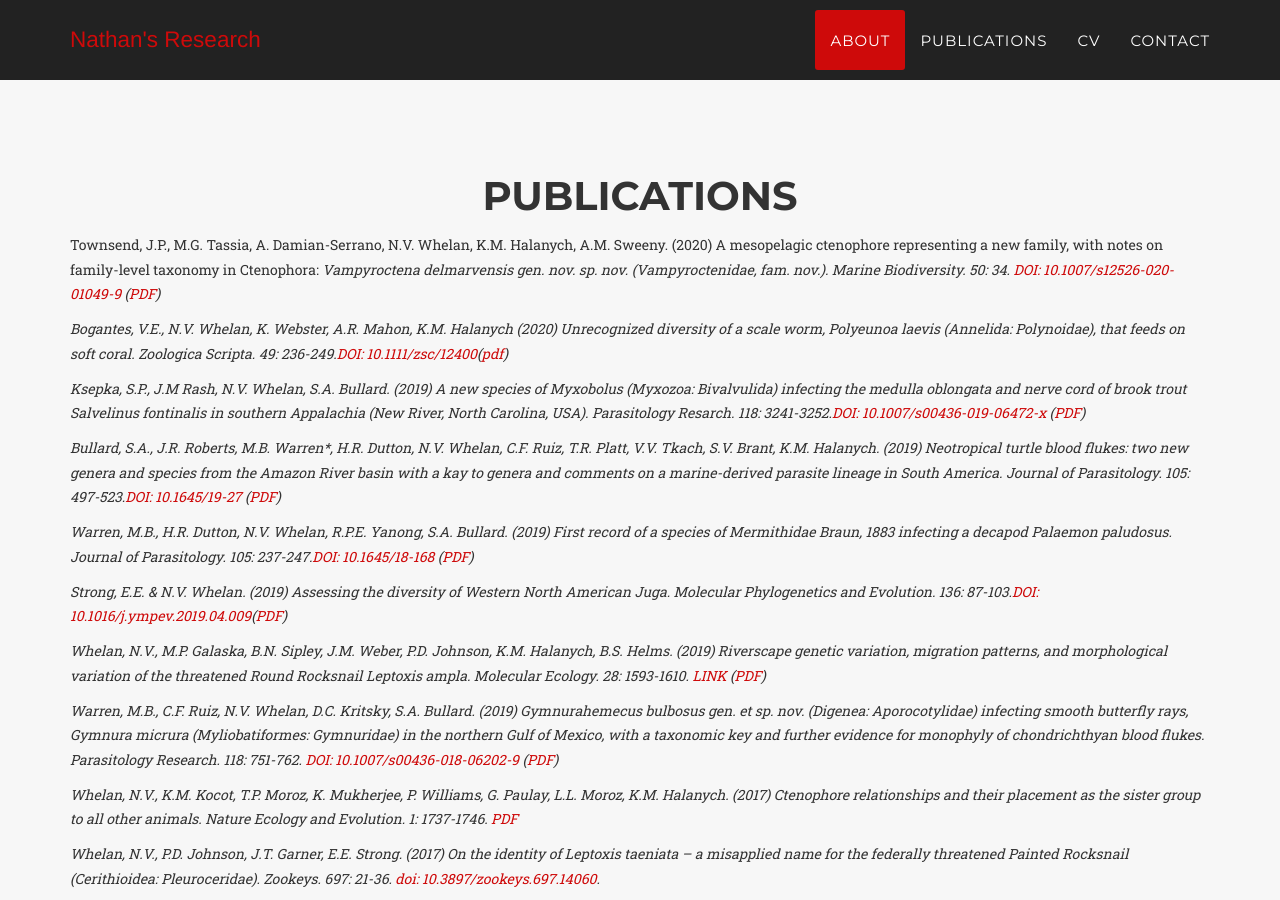
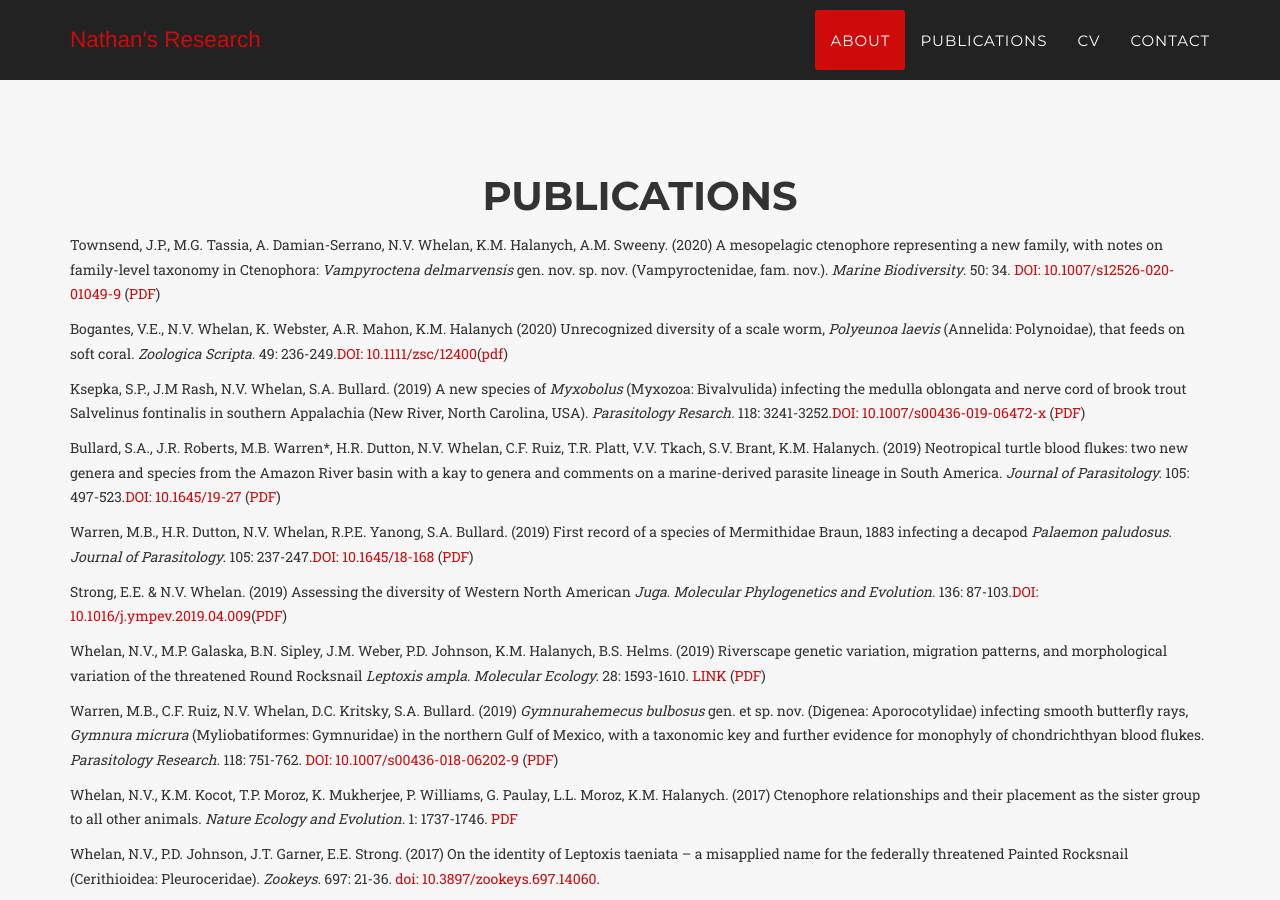
Before and after one commit to NathanWhelan/nathanwhelan.github.io, a Jekyll site: the page built from index.html, in a window 1280 px wide and 900 px high, scrolled down 2975 px. Built offline with Jekyll 4.4.1, drawn with Linux system fonts in a browser that asks for light colours; some web fonts are replaced.

```diff
--- a/_includes/publications.html
+++ b/_includes/publications.html
@@ -7,7 +7,7 @@
                 </div>
             </div>
 <div class="box"><div class="box-title"></div><div class="box-body">
-	<p> Townsend, J.P., M.G. Tassia, A. Damian-Serrano, N.V. Whelan, K.M. Halanych, A.M. Sweeny. (2020) A mesopelagic ctenophore representing a new family, with notes on family-level taxonomy in Ctenophora: <i>Vampyroctena delmarvensis</a> gen. nov. sp. nov. (Vampyroctenidae, fam. nov.). <i>Marine Biodiversity</i>. 50: 34. <a href="https://doi.dx.org/10.1007/s12526-020-01049-9">DOI: 10.1007/s12526-020-01049-9</a> (<a href="https://rdcu.be/b4dLR">PDF</a>)</p>
+	<p> Townsend, J.P., M.G. Tassia, A. Damian-Serrano, N.V. Whelan, K.M. Halanych, A.M. Sweeny. (2020) A mesopelagic ctenophore representing a new family, with notes on family-level taxonomy in Ctenophora: <i>Vampyroctena delmarvensis</i> gen. nov. sp. nov. (Vampyroctenidae, fam. nov.). <i>Marine Biodiversity</i>. 50: 34. <a href="https://doi.dx.org/10.1007/s12526-020-01049-9">DOI: 10.1007/s12526-020-01049-9</a> (<a href="https://rdcu.be/b4dLR">PDF</a>)</p>
 </div><div class="box-footer"> </div></div>
 
 <div class="box"><div class="box-title"></div><div class="box-body">
```
